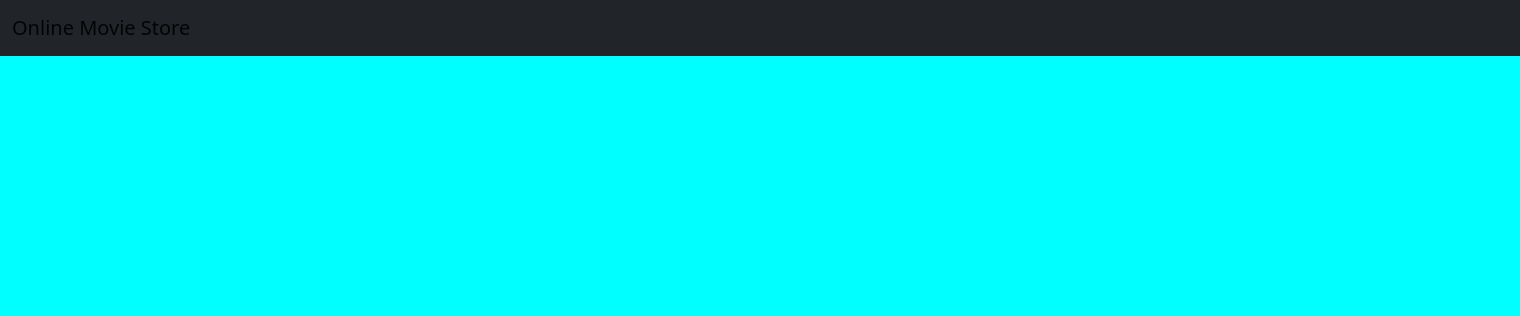
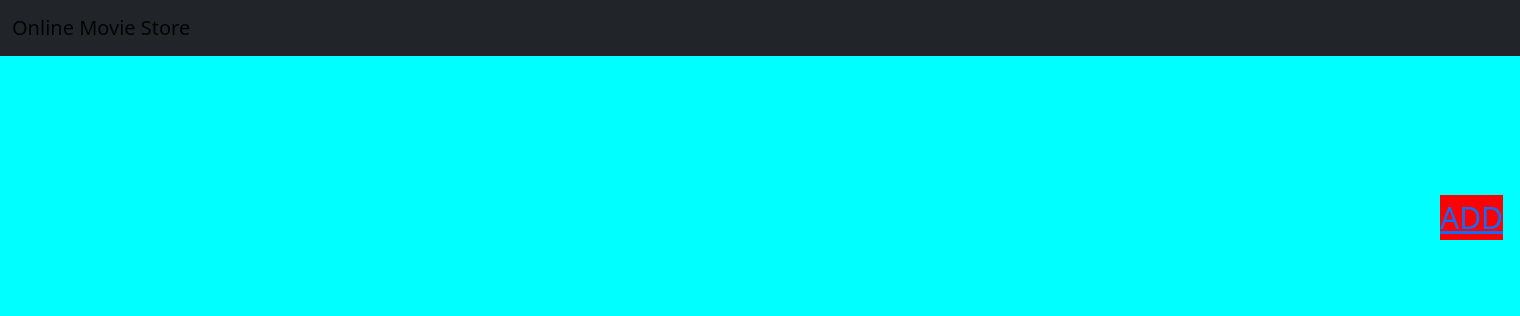
Before and after one commit to Rohit13570/My_Python_Projects, a Django app: page / in a window 1520 px wide. Shown: the top 316 px of the page. Run offline with Django 3.2, Linux system fonts and the light colour scheme; data that the repository does not hold is empty.

Commit message:
Update index.html

```diff
--- a/movieproject/templates/index.html
+++ b/movieproject/templates/index.html
@@ -10,8 +10,8 @@
               <p class="card-text">{{i.desc}}.</p>
              <a href="{% url 'movieapp:detail' i.id %}" class="btn btn-primary">Go somewhere</a>
             </div>
-         </div>
+         </div>&nbsp;&nbsp;&nbsp;&nbsp;&nbsp;&nbsp;&nbsp;
   {% endfor %}
-   </div>
+   </div><a href="{% url 'movieapp:add_movie' %}" style="background-color:red;font-size:30px;position:absolute;left:90rem;bottom:35rem;">ADD</a>
 </div>
 {% endblock %}
```
